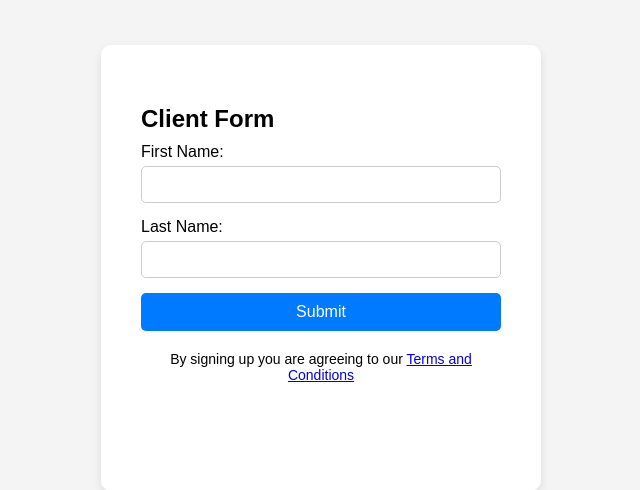
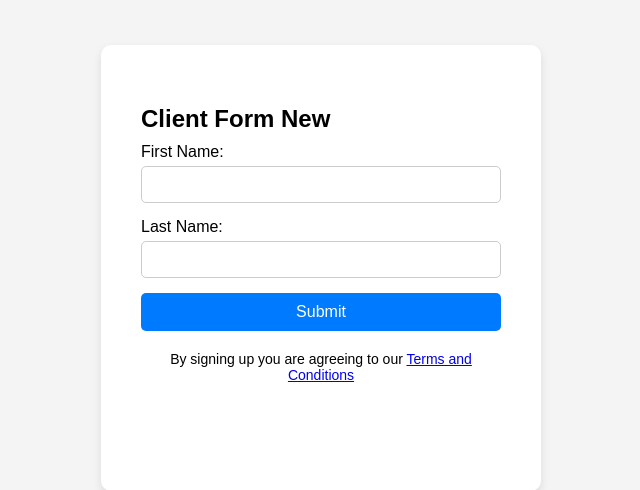
Before and after one commit to aminm-dev/pyapp, a Flask app: page / in a window 1280 px wide. Shown: the part 132-622 px from the top of the page, without its empty margins (319-959 px from the left). Run offline with Flask 3, Linux system fonts and the light colour scheme.

Commit message:
Updating webpage

```diff
--- a/src/templates/index.html
+++ b/src/templates/index.html
@@ -11,7 +11,7 @@
         <div class="card">
             <div class="card-image">
                 <h2 class="card-heading">
-                    Client Form
+                    Client Form New
                 </h2>
             </div>
             <form class="card-form">
```
